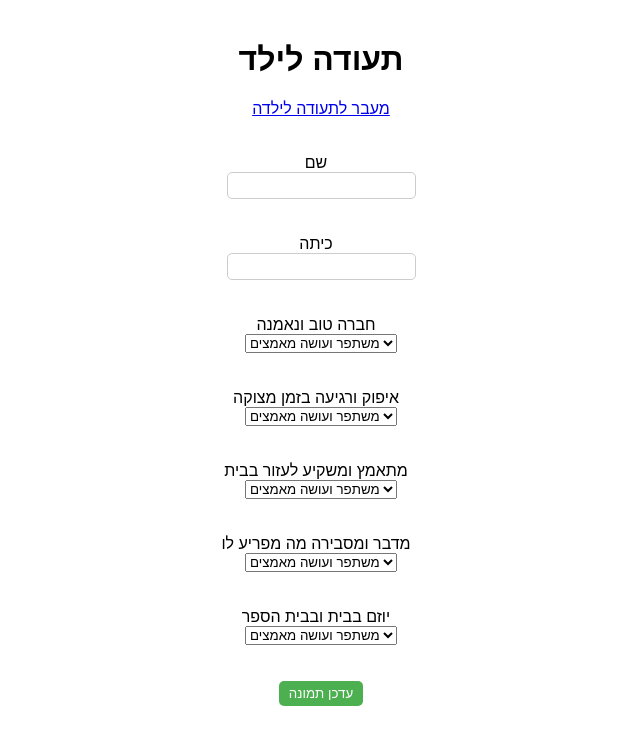
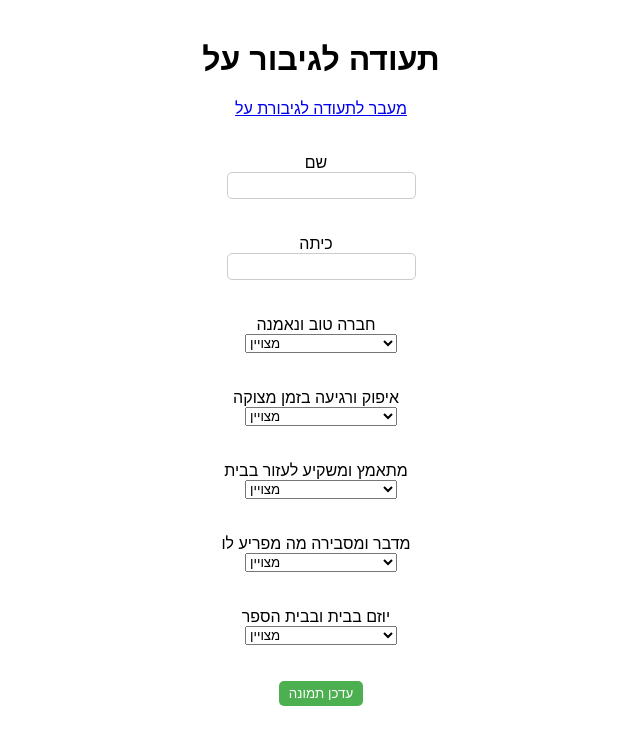
Before and after one commit to meni432/end-of-year-greeting, a plain HTML site: page boy.html in a window 1280 px wide. Shown: the whole page, without its empty margins (319-959 px from the left). Drawn offline with Linux system fonts and the light colour scheme.

```diff
--- a/boy.html
+++ b/boy.html
@@ -62,44 +62,44 @@
 
 <body>
     <form id="myForm">
-        <h1>תעודה לילד</h1>
-        <a href="girl.html">מעבר לתעודה לילדה</a><br><br>
+        <h1>תעודה לגיבור על</h1>
+        <a href="girl.html">מעבר לתעודה לגיבורת על</a><br><br>
         <label for="name">שם</label>
         <input type="text" id="name" name="name"><br><br>
         <label for="class">כיתה</label>
         <input type="text" id="class" name="class"><br><br>
         <label for="sel-friend">חברה טוב ונאמנה</label>
         <select id="sel-friend" name="sel-friend">
+            <option >מצויין</option>
             <option >משתפר ועושה מאמצים</option>
-            <option >מצויין</option>
             <option >טוב מאוד מאוד</option>
             <option >אלוף</option>
         </select><br><br>
         <label for="sel-calm">איפוק ורגיעה בזמן מצוקה</label>
         <select id="sel-calm" name="sel-calm">
+            <option >מצויין</option>
             <option >משתפר ועושה מאמצים</option>
-            <option >מצויין</option>
             <option >טוב מאוד מאוד</option>
             <option >אלוף</option>
         </select><br><br>
         <label for="sel-works">מתאמץ ומשקיע לעזור בבית</label>
         <select id="sel-works" name="sel-works">
+            <option >מצויין</option>
             <option >משתפר ועושה מאמצים</option>
-            <option >מצויין</option>
             <option >טוב מאוד מאוד</option>
             <option >אלוף</option>
         </select><br><br>
         <label for="sel-talk">מדבר ומסבירה מה מפריע לו</label>
         <select id="sel-talk" name="sel-talk">
+            <option >מצויין</option>
             <option >משתפר ועושה מאמצים</option>
-            <option >מצויין</option>
             <option >טוב מאוד מאוד</option>
             <option >אלוף</option>
         </select><br><br>
         <label for="sel-pro">יוזם בבית ובבית הספר</label>
         <select id="sel-pro" name="sel-pro">
+            <option >מצויין</option>
             <option >משתפר ועושה מאמצים</option>
-            <option >מצויין</option>
             <option >טוב מאוד מאוד</option>
             <option >אלוף</option>
         </select><br><br>
```
Also changed, not shown: girl.html (+7 -7 lines).
